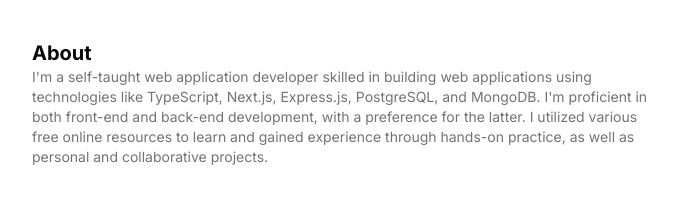
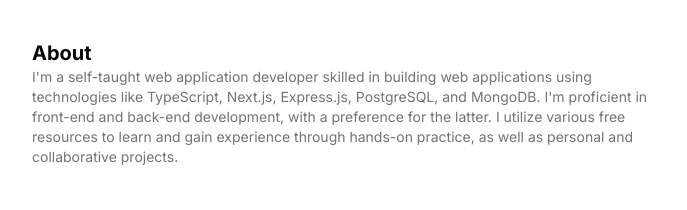
Before and after one commit to gideonadeti/portfolio, a Next.js app: page / in a window 1280 px wide. Shown: the part 203-413 px from the top of the page, without its empty margins (296-983 px from the left). Built offline with nearby package versions, Linux system fonts and the light colour scheme.

Commit message:
Update resume summary for clarity and conciseness

```diff
--- a/src/data/resume.tsx
+++ b/src/data/resume.tsx
@@ -9,7 +9,7 @@ export const DATA = {
   locationLink: "https://www.google.com/maps/place/koforidua",
   description: "Web Application Developer",
   summary:
-    "I'm a self-taught web application developer skilled in building web applications using technologies like TypeScript, Next.js, Express.js, PostgreSQL, and MongoDB. I'm proficient in both front-end and back-end development, with a preference for the latter. I utilized various free online resources to learn and gained experience through hands-on practice, as well as personal and collaborative projects.",
+    "I'm a self-taught web application developer skilled in building web applications using technologies like TypeScript, Next.js, Express.js, PostgreSQL, and MongoDB. I'm proficient in front-end and back-end development, with a preference for the latter. I utilize various free resources to learn and gain experience through hands-on practice, as well as personal and collaborative projects.",
   avatarUrl: "/me.jpg",
   skills: [
     "TypeScript",
```
